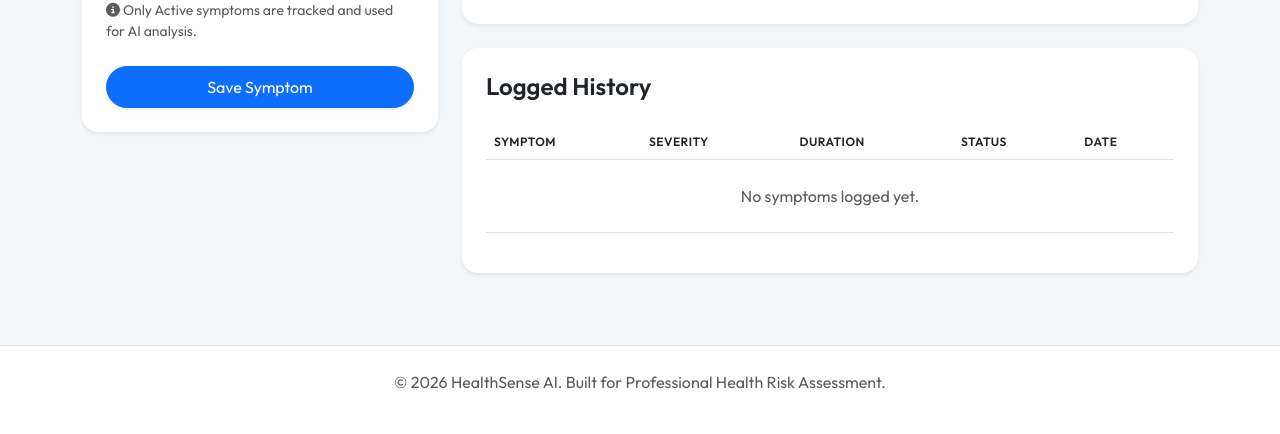
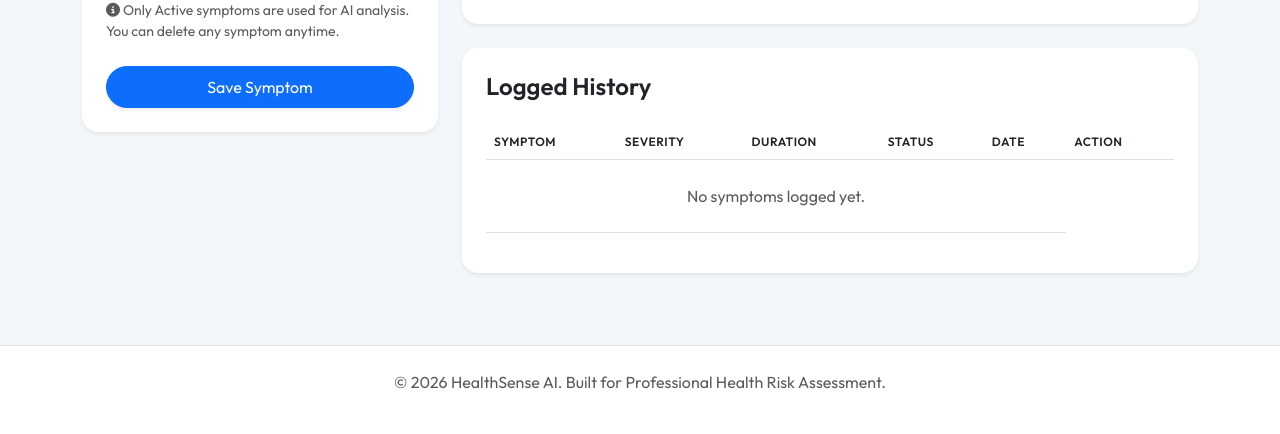
Before and after one commit to Madhan727/Symptom-based-disease-prediction, a Flask app: page /dashboard in a window 1280 px wide. Shown: the part 512-946 px from the top of the page. Run offline with Flask 3, Linux system fonts and the light colour scheme; a user stored in the database is signed in; data that the repository does not hold is empty.

Commit message:
final logged History

```diff
--- a/app.py
+++ b/app.py
@@ -144,7 +144,7 @@ def logout():
 @app.route('/dashboard')
 @login_required
 def dashboard():
-    symptoms = Symptom.query.filter_by(user_id=current_user.id, status='Active').order_by(Symptom.date_occurrence.desc()).all()
+    symptoms = Symptom.query.filter_by(user_id=current_user.id).order_by(Symptom.date_occurrence.desc()).all()
     return render_template('dashboard.html', symptoms=symptoms, symptoms_list=SYMPTOMS_LIST)
 
 @app.route('/add_symptom', methods=['POST'])
@@ -159,11 +159,6 @@ def add_symptom():
     severity = request.form.get('severity')
     status = request.form.get('status')
 
-    # Don't save resolved symptoms - auto discard
-    if status == 'Resolved':
-        flash('Note: Resolved symptoms are not saved for analysis. Only active symptoms are tracked.', 'info')
-        return redirect(url_for('dashboard'))
-
     new_symptom = Symptom(
         user_id = current_user.id,
         name = name,
@@ -173,7 +168,10 @@ def add_symptom():
     )
     db.session.add(new_symptom)
     db.session.commit()
-    flash('Symptom added successfully')
+    if status == 'Resolved':
+        flash('Resolved symptom saved. You can delete it from Logged History.', 'info')
+    else:
+        flash('Active symptom added successfully')
     return redirect(url_for('dashboard'))
 
 @app.route('/analyze')
@@ -244,6 +242,16 @@ def analyze():
                            risk_score=risk_score,
                            specialist=specialist)
 
+@app.route('/delete_symptom/<int:symptom_id>', methods=['POST'])
+@login_required
+def delete_symptom(symptom_id):
+    symptom = Symptom.query.get(symptom_id)
+    if symptom and symptom.user_id == current_user.id:
+        db.session.delete(symptom)
+        db.session.commit()
+        flash('Symptom deleted successfully')
+    return redirect(url_for('dashboard'))
+
 @app.route('/api/severity_history')
 @login_required
 def severity_history():
--- a/templates/dashboard.html
+++ b/templates/dashboard.html
@@ -38,7 +38,7 @@
                             <option value="Active">Active</option>
                             <option value="Resolved">Resolved</option>
                         </select>
-                        <small class="d-block text-muted mt-2"><i class="fas fa-info-circle"></i> Only Active symptoms are tracked and used for AI analysis.</small>
+                        <small class="d-block text-muted mt-2"><i class="fas fa-info-circle"></i> Only Active symptoms are used for AI analysis. You can delete any symptom anytime.</small>
                     </div>
                     <button type="submit" class="btn btn-primary w-100 rounded-pill py-2 shadow-sm">Save
                         Symptom</button>
@@ -71,6 +71,7 @@
                                 <th>Duration</th>
                                 <th>Status</th>
                                 <th>Date</th>
+                                <th>Action</th>
                             </tr>
                         </thead>
                         <tbody>
@@ -90,6 +91,13 @@
                                     {{ s.status }}
                                 </td>
                                 <td class="text-muted small">{{ s.date_occurrence.strftime('%b %d, %Y') }}</td>
+                                <td>
+                                    <form action="{{ url_for('delete_symptom', symptom_id=s.id) }}" method="POST" style="display: inline;" onsubmit="return confirm('Are you sure you want to delete this symptom?');">
+                                        <button type="submit" class="btn btn-sm btn-danger rounded-pill" title="Delete symptom">
+                                            <i class="fas fa-trash-alt"></i> Delete
+                                        </button>
+                                    </form>
+                                </td>
                             </tr>
                             {% endfor %}
                             {% if not symptoms %}
```
Also changed, not shown: instance/database.db.
